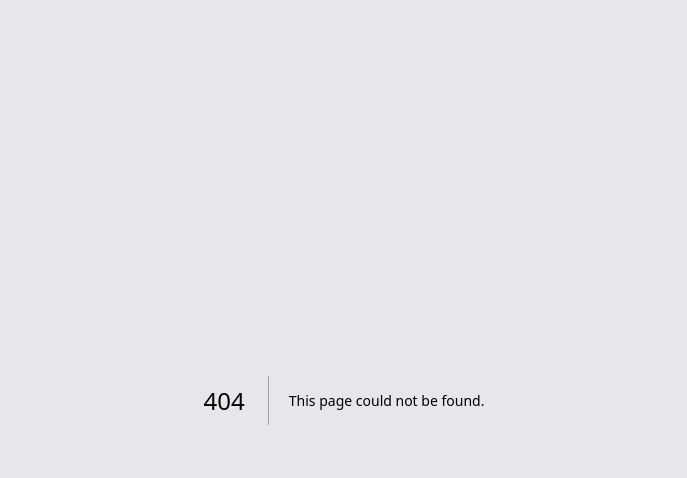
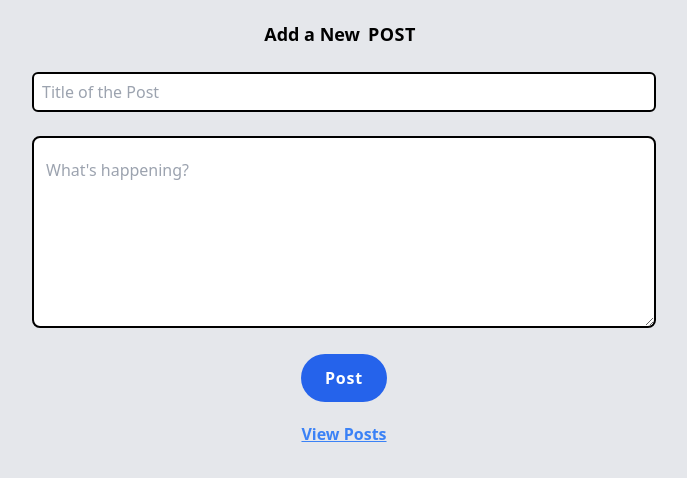
Before and after one commit to Sarmad426/posts-app-nextjs, a Next.js app: page /new in a window 1280 px wide. Before the commit this address had no page. Shown: the top 478 px of the page, without its empty margins (296-983 px from the left). Built offline with nearby package versions, Linux system fonts and the light colour scheme.

Commit message:
Page for adding new Posts

```diff
--- /dev/null
+++ b/src/app/new/page.tsx
@@ -0,0 +1,51 @@
+import prisma from "@/lib/db";
+import Link from "next/link";
+import { redirect } from "next/navigation";
+const FormTodo = () => {
+  const addTweet = async (event: FormData) => {
+    "use server";
+    const title = event.get("title")?.valueOf();
+    const content = event.get("content")?.valueOf();
+    if (typeof title === "string" && typeof content === "string") {
+      await prisma.post.create({ data: { title, content, Liked: false } });
+      redirect("/");
+    } else {
+      throw new Error("Cannot Create A New Post. Please Provide Valid Data");
+    }
+  };
+  return (
+    <div className="mx-4 text-center m-auto">
+      <form action={addTweet}>
+        <h1 className="text-lg font-semibold my-5">
+          Add a New
+          <span className=" font-bold tracking-wide mx-2">POST</span>
+        </h1>
+        <input
+          type="text"
+          placeholder="Title of the Post"
+          name="title"
+          className="block lg:w-1/2 lg:mx-auto rounded-md p-2 h-10 border-2 border-black w-full mx-auto my-6 focus:border-none focus:outline-purple-400"
+          required
+        />
+        <textarea
+          placeholder="What's happening?"
+          className="lg:h-[12rem] py-5 lg:mx-auto lg:w-1/2 w-full h-[7rem] border-2 border-black rounded-lg px-3 focus:border-none focus:outline-orange-600"
+          required
+          name="content"
+          maxLength={120}
+        />
+        <button
+          type="submit"
+          className="bg-blue-600 mx-auto block text-white rounded-3xl py-3 my-5 px-6 tracking-wider font-semibold hover:bg-blue-500 cursor-pointer"
+        >
+          Post
+        </button>
+        <Link href="/" className="text-blue-500 font-semibold underline my-12">
+          View Posts
+        </Link>
+      </form>
+    </div>
+  );
+};
+
+export default FormTodo;
```
